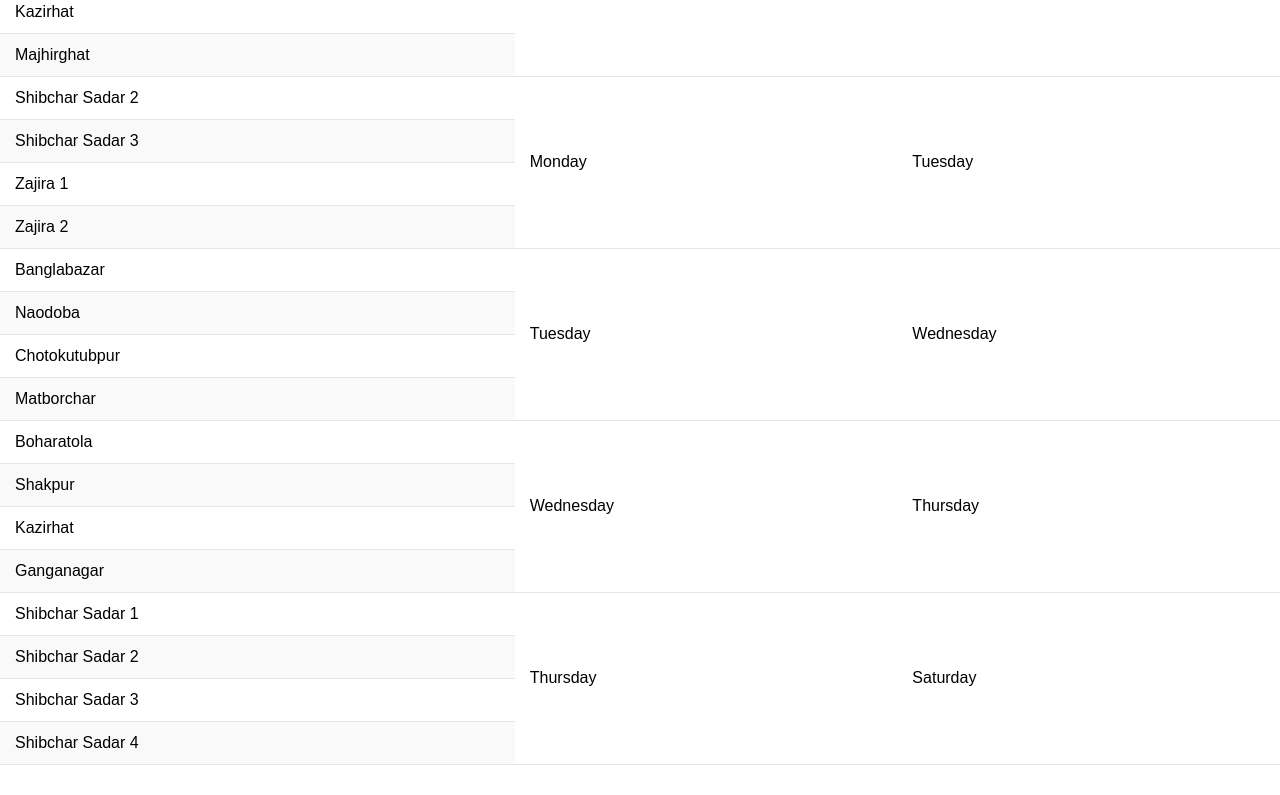
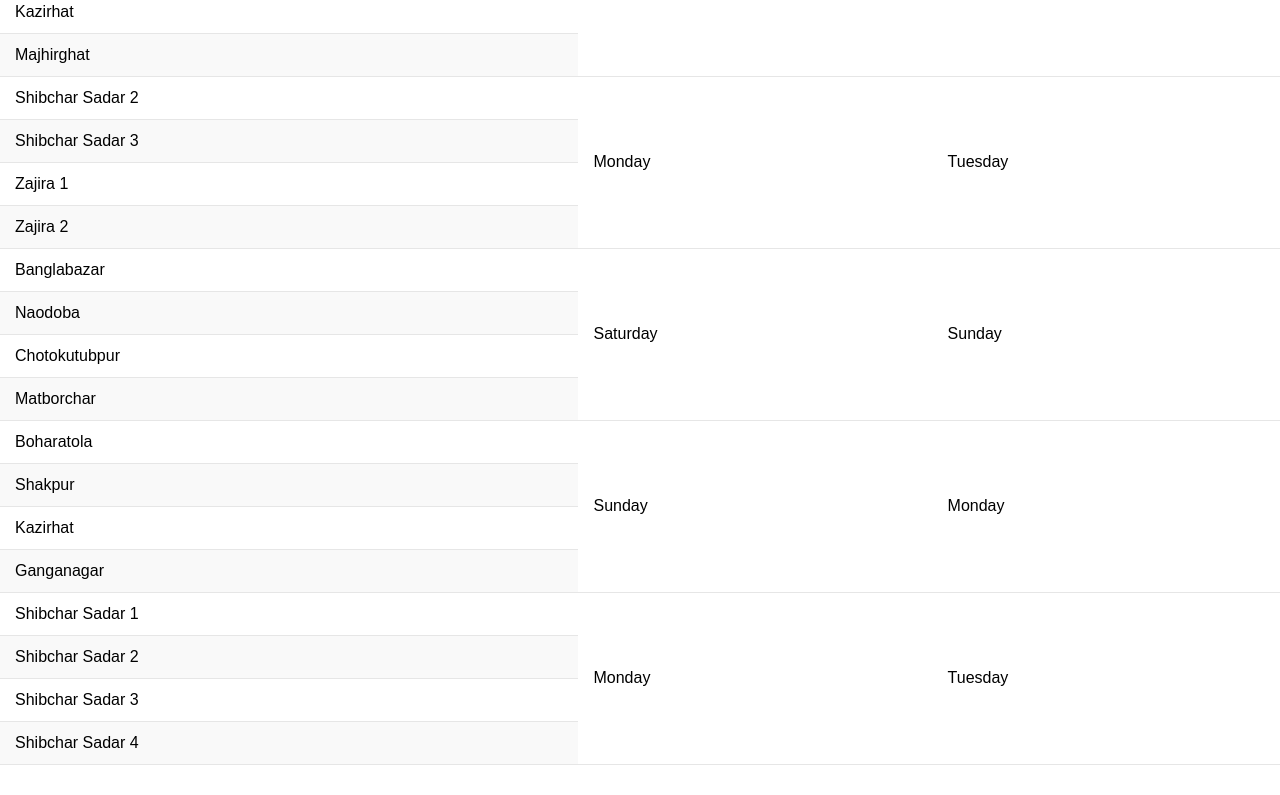
Before and after one commit to dhruba-datta/AB-Pharmacy-React, a React (Create React App) app: page / in a window 1280 px wide. Shown: the part 1185-1980 px from the top of the page. Built offline with nearby package versions, Linux system fonts and the light colour scheme; no server answers.

Commit message:
chart updated

```diff
--- a/package.json
+++ b/package.json
@@ -11,6 +11,7 @@
     "papaparse": "^5.4.1",
     "react": "^18.3.1",
     "react-dom": "^18.3.1",
+    "react-icons": "^5.2.1",
     "react-router-dom": "^6.23.1",
     "react-scripts": "5.0.1",
     "web-vitals": "^2.1.4"
--- /dev/null
+++ b/src/Modal.css
@@ -0,0 +1,46 @@
+/* src/Modal.css */
+
+.modal-overlay {
+    position: fixed;
+    top: 0;
+    left: 0;
+    right: 0;
+    bottom: 0;
+    background: rgba(0, 0, 0, 0.5);
+    display: flex;
+    justify-content: center;
+    align-items: center;
+  }
+
+  .modal {
+    background: #fff;
+    padding: 20px;
+    border-radius: 8px; /* Increased border-radius for a more modern look */
+    max-width: 500px;
+    width: 100%;
+    position: relative; /* Ensure relative positioning for absolute child */
+    box-shadow: 0 8px 16px rgba(0, 0, 0, 0.1); /* Added box-shadow for depth */
+  }
+
+  .modal-header {
+    display: flex;
+    justify-content: center; /* Center the title horizontally */
+    align-items: center;
+    margin-bottom: 15px; /* Added space between header and content */
+  }
+
+  .modal-close {
+    cursor: pointer;
+    background: none;
+    border: none;
+    padding: 0;
+    font-size: 1.5rem; /* Adjusted font size for close icon */
+    position: absolute; /* Position close button absolute within .modal */
+    top: 10px;
+    right: 10px;
+    color: #999; /* Light gray color for close icon */
+  }
+
+  .modal-close:hover {
+    color: #555; /* Darken close icon on hover */
+  }
--- /dev/null
+++ b/src/Modal.js
@@ -0,0 +1,26 @@
+// src/Modal.js
+
+import React from "react";
+import "./Modal.css";
+import { FaTimes } from "react-icons/fa"; // Import close icon from Font Awesome icons
+
+const Modal = ({ show, onClose, marketName, marketDetails }) => {
+  if (!show) return null;
+
+  return (
+    <div className="modal-overlay">
+      <div className="modal">
+        <div className="modal-header">
+          <h2>{marketName}</h2>
+          <button className="modal-close" onClick={onClose}>
+            <FaTimes />
+          </button>
+        </div>
+        <p>{marketDetails}</p>
+        {/* Additional content can be added here */}
+      </div>
+    </div>
+  );
+};
+
+export default Modal;
--- a/src/OrderChart.js
+++ b/src/OrderChart.js
@@ -1,9 +1,25 @@
 // src/OrderChart.js
 
-import React from "react";
+import React, { useState } from "react";
 import "./OrderChart.css";
+import Modal from "./Modal";
 
 const OrderChart = () => {
+  const [showModal, setShowModal] = useState(false);
+  const [currentMarket, setCurrentMarket] = useState({
+    name: "",
+    details: "",
+  });
+
+  const handleMarketClick = (marketName, marketDetails) => {
+    setCurrentMarket({ name: marketName, details: marketDetails });
+    setShowModal(true);
+  };
+
+  const closeModal = () => {
+    setShowModal(false);
+  };
+
   return (
     <section id="order" className="services">
       <div className="container">
@@ -22,267 +38,236 @@ const OrderChart = () => {
                   </tr>
                 </thead>
                 <tbody>
-                  <tr>
+                  {marketData.map((market, index) => (
+                    <tr key={index}>
                       <td
-                      className="mc1"
-                      data-market-name="Surjonagar"
-                      data-market-details="Surjonagor Bazar, Dattapara Bazar, Naya Bazar, Utrail Hat, Utrail Ghat (Mogra Bazar / Gp Tower)"
+                        className={`mc${market.group}`}
+                        onClick={() =>
+                          handleMarketClick(market.name, market.details)
+                        }
                       >
-                      Surjonagar
+                        {market.name}
                       </td>
-                    <td className="o1" rowSpan="4">
-                      Saturday
+                      {index % 4 === 0 && (
+                        <td className={`o${market.group}`} rowSpan="4">
+                          {market.orderDay}
                         </td>
-                    <td className="d1" rowSpan="4">
-                      Sunday
+                      )}
+                      {index % 4 === 0 && (
+                        <td className={`d${market.group}`} rowSpan="4">
+                          {market.deliveryDay}
                         </td>
+                      )}
                     </tr>
-                  <tr>
-                    <td
-                      className="mc1"
-                      data-market-name="Sheruail"
-                      data-market-details="Shiruil Bazar, Bagmara Bazar,Kobirazpur Bazar (Bagmara Stand, Hazir More / Kobirazpur Police Fari, Kobirapur Hos. Road)"
-                    >
-                      Sheruail
-                    </td>
-                  </tr>
-                  <tr>
-                    <td
-                      className="mc1"
-                      data-market-name="Chanderchar"
-                      data-market-details="Chanderchar Bazar (Vandarikandi, Tengramari / Jogdher Math)"
-                    >
-                      Chanderchar
-                    </td>
-                  </tr>
-                  <tr>
-                    <td
-                      className="mc1"
-                      data-market-name="Bhadrashan"
-                      data-market-details="Jel Khanar More, School Get, Bhadrason Bazar (Dokhin Crockchor / Gopalpur Bazar)"
-                    >
-                      Bhadrashan
-                    </td>
-                  </tr>
-                  <tr>
-                    <td
-                      className="mc2"
-                      data-market-name="Bondorkhola"
-                      data-market-details="Bahadurpur Bazar, Bondorkhola Bazar, Bondorkhola Stand, Khaser Hat, Sonartori, Matborchar Road (Hakim Matbor Hat)"
-                    >
-                      Bondorkhola
-                    </td>
-                    <td className="o2" rowSpan="4">
-                      Sunday
-                    </td>
-                    <td className="d2" rowSpan="4">
-                      Monday
-                    </td>
-                  </tr>
-                  <tr>
-                    <td
-                      className="mc2"
-                      data-market-name="Panchar"
-                      data-market-details="Panchar Bazar,  Jamiatussunnah, Thakur Bazar, Panchar Main Road, Kacha Bazar, Sonartori"
-                    >
-                      Panchar
-                    </td>
-                  </tr>
-                  <tr>
-                    <td
-                      className="mc2"
-                      data-market-name="Kazirhat"
-                      data-market-details="Kajirhat Main Road, Kajirhat Bazar"
-                    >
-                      Kazirhat
-                    </td>
-                  </tr>
-                  <tr>
-                    <td
-                      className="mc2"
-                      data-market-name="Majhirghat"
-                      data-market-details="Kajirhat Bus Stand,Rupbabaur Hat, Majirghat Bazar (Rupbabaur Hat, Gonir More Bazar/ Kajirhat Notun Stand, Gonir More Stand)"
-                    >
-                      Majhirghat
-                    </td>
-                  </tr>
-                  <tr>
-                    <td
-                      className="mc1"
-                      data-market-name="Shibchar Sadar 2"
-                      data-market-details="Kutubpur Bazar, Chak Bazar, Kacha Bazar, (Delowar Beparir Hat / Golar Bazar, Kumerpar Bazar, Komlapur Bazar)"
-                    >
-                      Shibchar Sadar 2
-                    </td>
-                    <td className="o1" rowSpan="4">
-                      Monday
-                    </td>
-                    <td className="d1" rowSpan="4">
-                      Tuesday
-                    </td>
-                  </tr>
-                  <tr>
-                    <td
-                      className="mc1"
-                      data-market-name="Shibchar Sadar 3"
-                      data-market-details="71 Road, Sadar Road, Sibrakandhi More, Kajir Dokan, Nodirpar, Mohoripotty"
-                    >
-                      Shibchar Sadar 3
-                    </td>
-                  </tr>
-                  <tr>
-                    <td
-                      className="mc1"
-                      data-market-name="Zajira 1"
-                      data-market-details="TNT, Hos. Road, Thana Road, Bank Road, Godawon More (Gorom Bazar, Palerchar Bazar / Akon Kandi, Durbadanga Bazar)"
-                    >
-                      Zajira 1
-                    </td>
-                  </tr>
-                  <tr>
-                    <td
-                      className="mc1"
-                      data-market-name="Zajira 2"
-                      data-market-details="Puran Bazar, Puran Bazar Bus Stand, Sonkhola (Sofi Kajir More,Pachukhar Kandi / Mohorkhar Kandi, Bilaspur)"
-                    >
-                      Zajira 2
-                    </td>
-                  </tr>
-                  <tr>
-                    <td
-                      className="mc2"
-                      data-market-name="Banglabazar"
-                      data-market-details="Nodirpar, Kadirpur Bazar, Banglabazar (Munshir Hat, Puran Ghat, Shikdar Market/ Baily Bridge, Simana, Jinar Get, Boat Ghor)"
-                    >
-                      Banglabazar
-                    </td>
-                    <td className="o2" rowSpan="4">
-                      Tuesday
-                    </td>
-                    <td className="d2" rowSpan="4">
-                      Wednesday
-                    </td>
-                  </tr>
-                  <tr>
-                    <td
-                      className="mc2"
-                      data-market-name="Naodoba"
-                      data-market-details="Anondo Bazar, Nawdoba Bazar (Doynik Bazar, Bongo Market /  Club Moree, Saheb Bazar)"
-                    >
-                      Naodoba
-                    </td>
-                  </tr>
-                  <tr>
-                    <td
-                      className="mc2"
-                      data-market-name="Chotokutubpur"
-                      data-market-details="Bahadurpur Stand, Bahadurpur Choto More, Baily Bazar, Puran Ghat (Chotokutubpur Bazar / Munshir Bazar)"
-                    >
-                      Chotokutubpur
-                    </td>
-                  </tr>
-                  <tr>
-                    <td
-                      className="mc2"
-                      data-market-name="Matborchar"
-                      data-market-details="Matberchar Bazar, Nasirer More, Malerhat (Shikdar Hat, Shimul Toli Bazar/ Lopti Kandi Bridge, Surer Hat)"
-                    >
-                      Matborchar
-                    </td>
-                  </tr>
-                  <tr>
-                    <td
-                      className="mc1"
-                      data-market-name="Boharatola"
-                      data-market-details="Sotarpar, Boharatola Bazar, Singapur Bazar, Saheber Hat, Shakpur Stand (Shakpur Bus Stand/ Kolatola, Vennatola, Bazitpur)"
-                    >
-                      Boharatola
-                    </td>
-                    <td className="o1" rowSpan="4">
-                      Wednesday
-                    </td>
-                    <td className="d1" rowSpan="4">
-                      Thursday
-                    </td>
-                  </tr>
-                  <tr>
-                    <td
-                      className="mc1"
-                      data-market-name="Shakpur"
-                      data-market-details="Shakpur Bazar, Shakpur Main Road (Hosener Hat, Chasar Bazar)"
-                    >
-                      Shakpur
-                    </td>
-                  </tr>
-                  <tr>
-                    <td
-                      className="mc1"
-                      data-market-name="Kazirhat"
-                      data-market-details="Kajirhat Main Road, Kajirhat Bazar"
-                    >
-                      Kazirhat
-                    </td>
-                  </tr>
-                  <tr>
-                    <td
-                      className="mc1"
-                      data-market-name="Ganganagar"
-                      data-market-details="Joy Nagor Bazar, Gonganagor Bazar, Law Khola Bazar (Law Khola Road / Law Khola Bridge)"
-                    >
-                      Ganganagar
-                    </td>
-                  </tr>
-                  <tr>
-                    <td
-                      className="mc2"
-                      data-market-name="Shibchar Sadar 1"
-                      data-market-details="Shamolir More, Powro Market, TNT More (D.C Road, Jaduarchar Road/ Sasthokoloni Road)"
-                    >
-                      Shibchar Sadar 1
-                    </td>
-                    <td className="o2" rowSpan="4">
-                      Thursday
-                    </td>
-                    <td className="d2" rowSpan="4">
-                      Saturday
-                    </td>
-                  </tr>
-                  <tr>
-                    <td
-                      className="mc2"
-                      data-market-name="Shibchar Sadar 2"
-                      data-market-details="Kutubpur Bazar, Chak Bazar, Kacha Bazar, (Delowar Beparir Hat / Golar Bazar, Kumerpar
-Bazar, Komlapur Bazar)"
-                    >
-                      Shibchar Sadar 2
-                    </td>
-                  </tr>
-                  <tr>
-                    <td
-                      className="mc2"
-                      data-market-name="Shibchar Sadar 3"
-                      data-market-details="71 Road, Sadar Road, Sibrakandhi More, Kajir Dokan, Nodirpar, Mohoripotty"
-                    >
-                      Shibchar Sadar 3
-                    </td>
-                  </tr>
-                  <tr>
-                    <td
-                      className="mc2"
-                      data-market-name="Shibchar Sadar 4"
-                      data-market-details="Collage More, Thana Road, Sadipur Bazar, Babnatola Bazar (Bridge Ghat / Khajar Deg)"
-                    >
-                      Shibchar Sadar 4
-                    </td>
-                  </tr>
+                  ))}
                 </tbody>
               </table>
             </div>
           </div>
         </div>
       </div>
+      <Modal
+        show={showModal}
+        onClose={closeModal}
+        marketName={currentMarket.name}
+        marketDetails={currentMarket.details}
+      />
     </section>
   );
 };
 
+const marketData = [
+  {
+    group: 1,
+    name: "Surjonagar",
+    details:
+      "Surjonagor Bazar, Dattapara Bazar, Naya Bazar, Utrail Hat, Utrail Ghat (Mogra Bazar / Gp Tower)",
+    orderDay: "Saturday",
+    deliveryDay: "Sunday",
+  },
+  {
+    group: 1,
+    name: "Sheruail",
+    details:
+      "Shiruil Bazar, Bagmara Bazar,Kobirazpur Bazar (Bagmara Stand, Hazir More / Kobirazpur Police Fari, Kobirapur Hos. Road)",
+    orderDay: "Saturday",
+    deliveryDay: "Sunday",
+  },
+  {
+    group: 1,
+    name: "Chanderchar",
+    details: "Chanderchar Bazar (Vandarikandi, Tengramari / Jogdher Math)",
+    orderDay: "Saturday",
+    deliveryDay: "Sunday",
+  },
+  {
+    group: 1,
+    name: "Bhadrashan",
+    details:
+      "Jel Khanar More, School Get, Bhadrason Bazar (Dokhin Crockchor / Gopalpur Bazar)",
+    orderDay: "Saturday",
+    deliveryDay: "Sunday",
+  },
+  {
+    group: 2,
+    name: "Bondorkhola",
+    details:
+      "Bahadurpur Bazar, Bondorkhola Bazar, Bondorkhola Stand, Khaser Hat, Sonartori, Matborchar Road (Hakim Matbor Hat)",
+    orderDay: "Sunday",
+    deliveryDay: "Monday",
+  },
+  {
+    group: 2,
+    name: "Panchar",
+    details:
+      "Panchar Bazar,  Jamiatussunnah, Thakur Bazar, Panchar Main Road, Kacha Bazar, Sonartori",
+    orderDay: "Sunday",
+    deliveryDay: "Monday",
+  },
+  {
+    group: 2,
+    name: "Kazirhat",
+    details: "Kajirhat Main Road, Kajirhat Bazar",
+    orderDay: "Sunday",
+    deliveryDay: "Monday",
+  },
+  {
+    group: 2,
+    name: "Majhirghat",
+    details:
+      "Kajirhat Bus Stand,Rupbabaur Hat, Majirghat Bazar (Rupbabaur Hat, Gonir More Bazar/ Kajirhat Notun Stand, Gonir More Stand)",
+    orderDay: "Sunday",
+    deliveryDay: "Monday",
+  },
+
+  {
+    group: 3,
+    name: "Shibchar Sadar 2",
+    details:
+      "Kutubpur Bazar, Chak Bazar, Kacha Bazar, (Delowar Beparir Hat / Golar Bazar, Kumerpar Bazar, Komlapur Bazar)",
+    orderDay: "Monday",
+    deliveryDay: "Tuesday",
+  },
+  {
+    group: 3,
+    name: "Shibchar Sadar 3",
+    details:
+      "71 Road, Sadar Road, Sibrakandhi More, Kajir Dokan, Nodirpar, Mohoripotty",
+    orderDay: "Monday",
+    deliveryDay: "Tuesday",
+  },
+  {
+    group: 3,
+    name: "Zajira 1",
+    details:
+      "TNT, Hos. Road, Thana Road, Bank Road, Godawon More (Gorom Bazar, Palerchar Bazar / Akon Kandi, Durbadanga Bazar)",
+    orderDay: "Monday",
+    deliveryDay: "Tuesday",
+  },
+  {
+    group: 3,
+    name: "Zajira 2",
+    details:
+      "Puran Bazar, Puran Bazar Bus Stand, Sonkhola (Sofi Kajir More,Pachukhar Kandi / Mohorkhar Kandi, Bilaspur)",
+    orderDay: "Monday",
+    deliveryDay: "Tuesday",
+  },
+
+  {
+    group: 4,
+    name: "Banglabazar",
+    details:
+      "Nodirpar, Kadirpur Bazar, Banglabazar (Munshir Hat, Puran Ghat, Shikdar Market/ Baily Bridge, Simana, Jinar Get, Boat Ghor)",
+    orderDay: "Saturday",
+    deliveryDay: "Sunday",
+  },
+  {
+    group: 4,
+    name: "Naodoba",
+    details:
+      "Anondo Bazar, Nawdoba Bazar (Doynik Bazar, Bongo Market / Club Moree, Saheb Bazar)",
+    orderDay: "Saturday",
+    deliveryDay: "Sunday",
+  },
+  {
+    group: 4,
+    name: "Chotokutubpur",
+    details:
+      "Bahadurpur Stand, Bahadurpur Choto More, Baily Bazar, Puran Ghat (Chotokutubpur Bazar / Munshir Bazar)",
+    orderDay: "Saturday",
+    deliveryDay: "Sunday",
+  },
+  {
+    group: 4,
+    name: "Matborchar",
+    details:
+      "Matberchar Bazar, Nasirer More, Malerhat (Shikdar Hat, Shimul Toli Bazar/ Lopti Kandi Bridge, Surer Hat)",
+    orderDay: "Saturday",
+    deliveryDay: "Sunday",
+  },
+  {
+    group: 5,
+    name: "Boharatola",
+    details:
+      "Sotarpar, Boharatola Bazar, Singapur Bazar, Saheber Hat, Shakpur Stand (Shakpur Bus Stand/ Kolatola, Vennatola, Bazitpur)",
+    orderDay: "Sunday",
+    deliveryDay: "Monday",
+  },
+  {
+    group: 5,
+    name: "Shakpur",
+    details: "Shakpur Bazar, Shakpur Main Road (Hosener Hat, Chasar Bazar)",
+    orderDay: "Sunday",
+    deliveryDay: "Monday",
+  },
+  {
+    group: 5,
+    name: "Kazirhat",
+    details: "Kajirhat Main Road, Kajirhat Bazar",
+    orderDay: "Sunday",
+    deliveryDay: "Monday",
+  },
+  {
+    group: 5,
+    name: "Ganganagar",
+    details:
+      "Joy Nagor Bazar, Gonganagor Bazar, Law Khola Bazar (Law Khola Road / Law Khola Bridge)",
+    orderDay: "Sunday",
+    deliveryDay: "Monday",
+  },
+
+  {
+    group: 6,
+    name: "Shibchar Sadar 1",
+    details:
+      "Shamolir More, Powro Market, TNT More (D.C Road, Jaduarchar Road/ Sasthokoloni Road)",
+    orderDay: "Monday",
+    deliveryDay: "Tuesday",
+  },
+  {
+    group: 6,
+    name: "Shibchar Sadar 2",
+    details:
+      "Kutubpur Bazar, Chak Bazar, Kacha Bazar, (Delowar Beparir Hat / Golar Bazar, Kumerpar Bazar, Komlapur Bazar)",
+    orderDay: "Monday",
+    deliveryDay: "Tuesday",
+  },
+  {
+    group: 6,
+    name: "Shibchar Sadar 3",
+    details:
+      "71 Road, Sadar Road, Sibrakandhi More, Kajir Dokan, Nodirpar, Mohoripotty",
+    orderDay: "Monday",
+    deliveryDay: "Tuesday",
+  },
+  {
+    group: 6,
+    name: "Shibchar Sadar 4",
+    details:
+      "Collage More, Thana Road, Sadipur Bazar, Babnatola Bazar (Bridge Ghat / Khajar Deg)",
+    orderDay: "Monday",
+    deliveryDay: "Tuesday",
+  },
+];
+
 export default OrderChart;
```
Also changed, not shown: 1 other file (tests, documents, lock files or other folders). Lines whose indentation alone changed are shown as unchanged.
